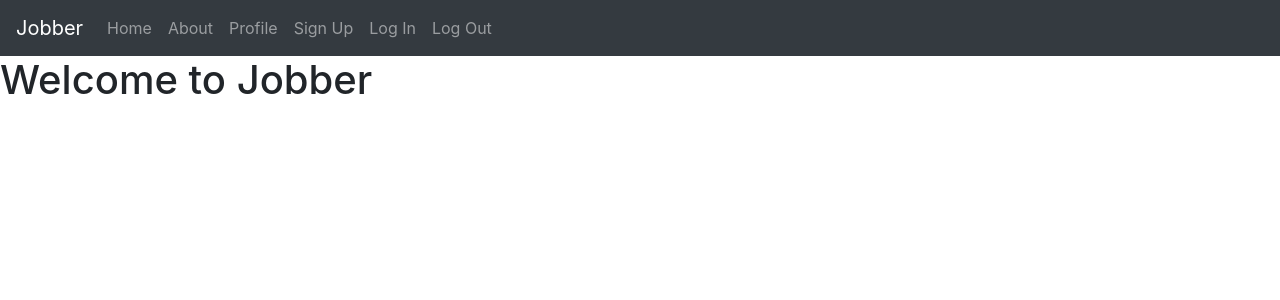
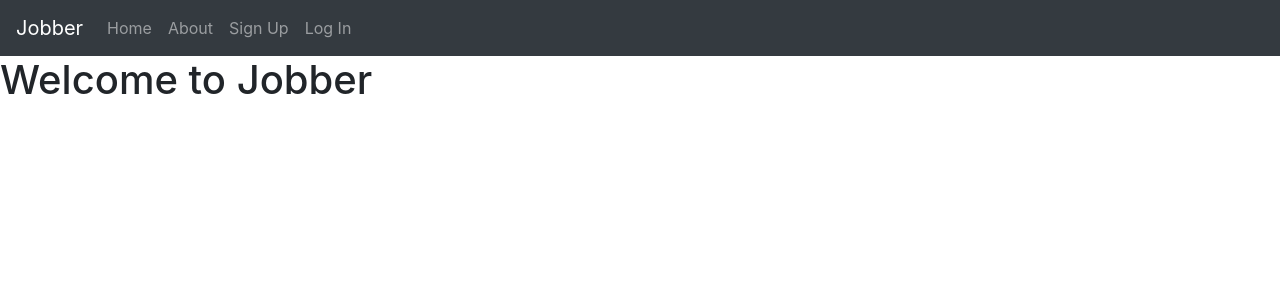
Before and after one commit to AaronGoldsmith1/jobber, a Django app: page / in a window 1280 px wide. Shown: the top 300 px of the page. Run offline with Django 3.2, Linux system fonts and the light colour scheme; some libraries are stand-ins or nearby versions.

Commit message:
hide/show nav bar based on user status

```diff
--- a/jobber_project/settings.py
+++ b/jobber_project/settings.py
@@ -119,3 +119,4 @@ USE_TZ = True
 # https://docs.djangoproject.com/en/3.1/howto/static-files/
 
 STATIC_URL = '/static/'
+LOGOUT_REDIRECT_URL = '/'
--- a/main_app/templates/base.html
+++ b/main_app/templates/base.html
@@ -23,10 +23,13 @@
     <ul class="navbar-nav ml-auto">
         <li><a class="nav-item nav-link" href="{% url 'home' %}">Home</a></li>
         <li><a class="nav-item nav-link" href="{% url 'about' %}">About</a></li>
-        <li><a class="nav-item nav-link" href="{% url 'user_profile' %}">Profile</a></li>
-        <li><a class="nav-item nav-link" href="{% url 'signup' %}">Sign Up</a></li>
-        <li><a class="nav-item nav-link" href="{% url 'login' %}">Log In</a></li>
-        <li><a class="nav-item nav-link" href="{% url 'logout' %}">Log Out</a></li>
+        {% if user.is_authenticated %}
+            <li><a class="nav-item nav-link" href="{% url 'user_profile' %}">Profile</a></li>
+            <li><a class="nav-item nav-link" href="{% url 'logout' %}">Log Out</a></li>
+        {% else %}
+            <li><a class="nav-item nav-link" href="{% url 'signup' %}">Sign Up</a></li>
+            <li><a class="nav-item nav-link" href="{% url 'login' %}">Log In</a></li>
+        {% endif %}
     </ul>
     </div>
     </div>
```
